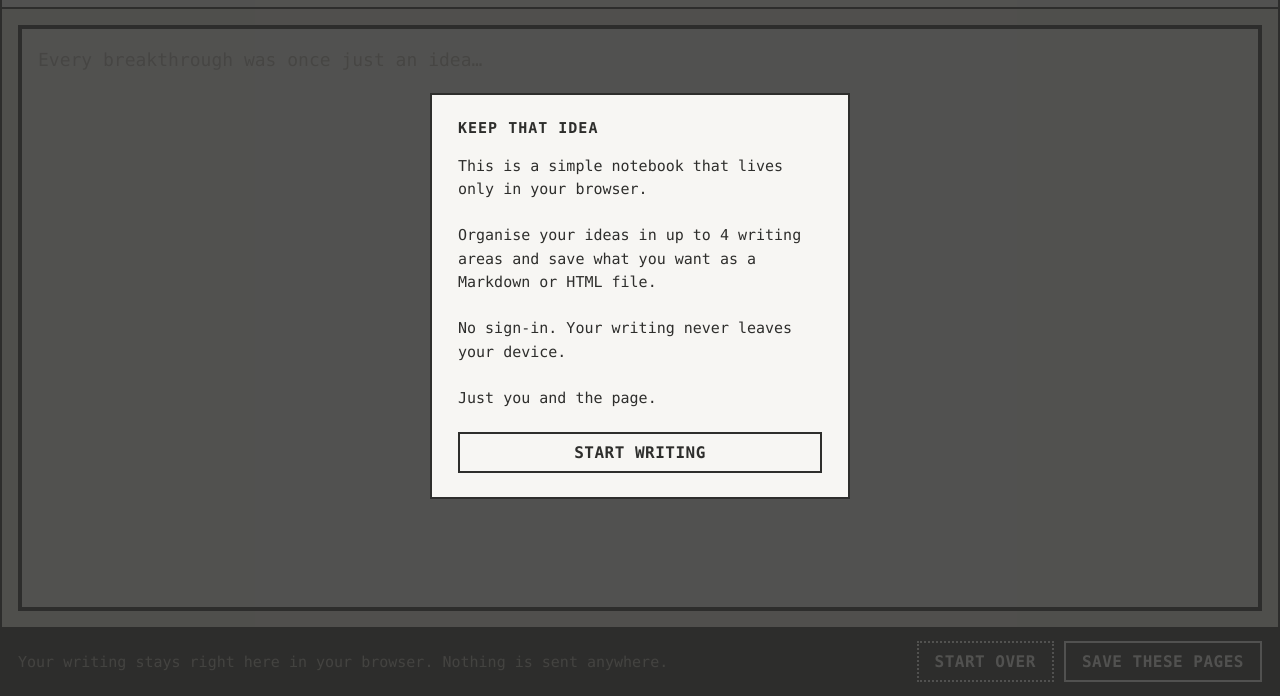
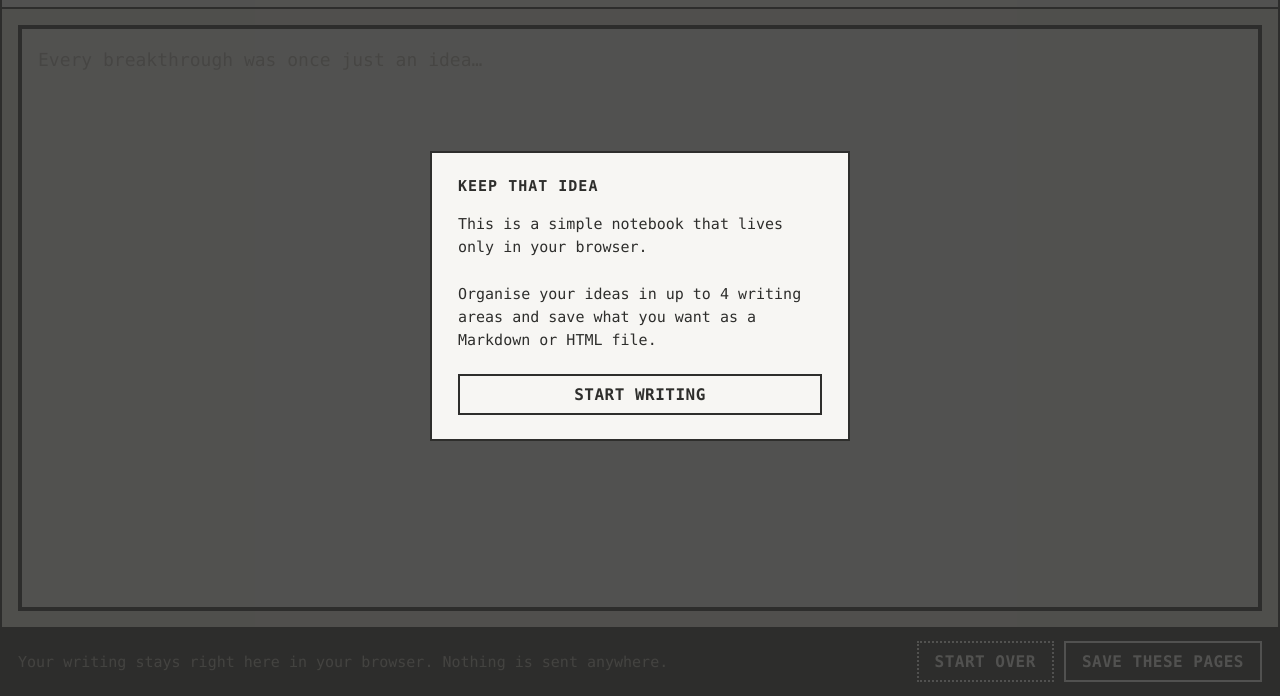
Before and after one commit to Silvina-Pugliese/KEEP-THAT-IDEA, a plain HTML site: page index.html in a window 1280 px wide. Shown: the part 104-800 px from the top of the page. Drawn offline with nearby package versions, Linux system fonts and the light colour scheme.

Commit message:
Add files via upload

```diff
--- a/index.html
+++ b/index.html
@@ -59,9 +59,7 @@
     <h3>keep that idea</h3>
     <p class="intro-text">
       This is a simple notebook that lives only in your browser.<br><br>
-      Organise your ideas in up to 4 writing areas and save what you want as a Markdown or HTML file.<br><br>
-      No sign-in. Your writing never leaves your device.<br><br>
-      Just you and the page.
+      Organise your ideas in up to 4 writing areas and save what you want as a Markdown or HTML file.
     </p>
     <button class="btn" id="closeIntro">start writing</button>
   </div>
```
